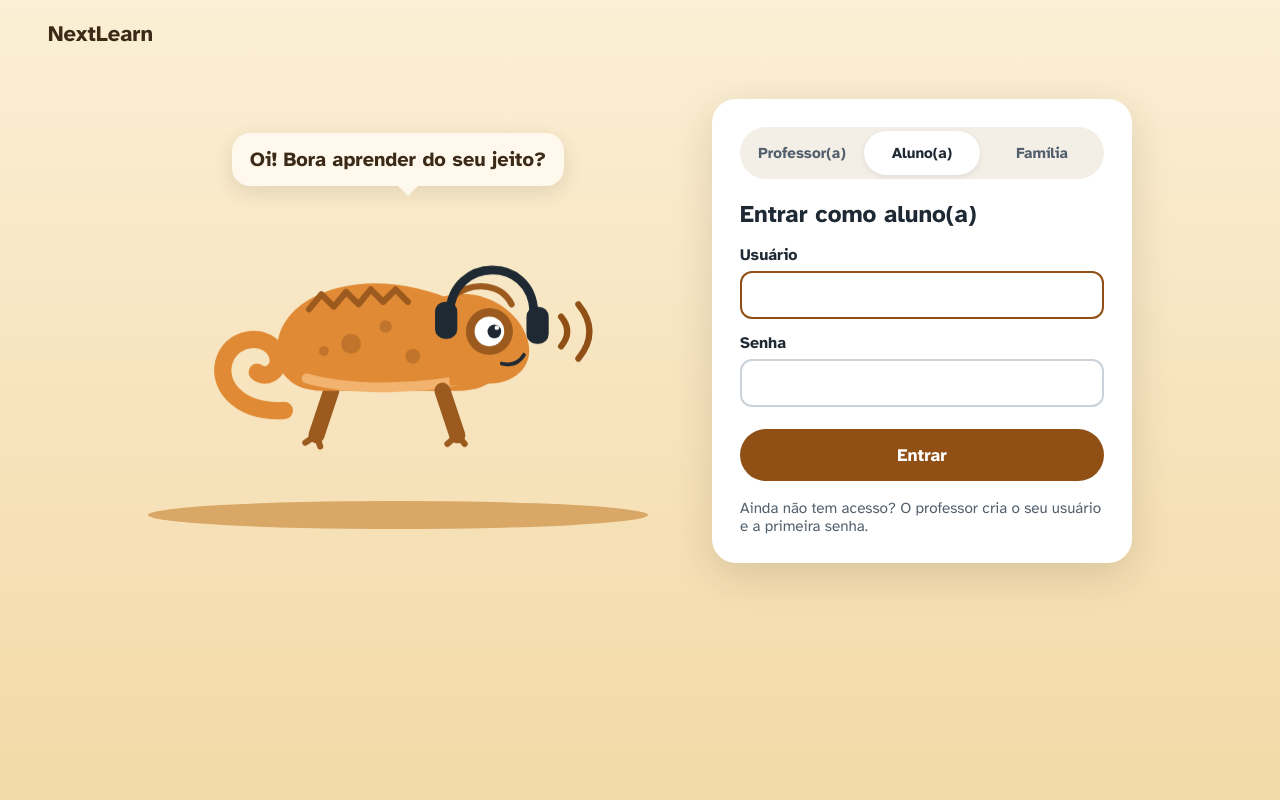
After one commit to JPedroti/nextlearn, a Django app: page /prototipo/login/ in a window 1280 px wide. The commit adds this page. Run offline with Django 5.2, Linux system fonts and the light colour scheme; parts of the project's set-up code (start-up, migrations or seed data) failed here and were passed over.

Commit message:
Login no visual do protótipo, mosca de disparo único e contas de teste locais
- /prototipo/login/: LoginView real com abas por papel e o Next na cor do perfil
- Língua pega a mosca uma vez só; tira os cartões 1-2-3 da pose inicial
- manage.py contas_teste: contas locais (senhas em arquivo ignorado pelo Git)
- docs/area_do_aluno.md e prompt 28 no histórico

Co-Authored-By: Claude Opus 5.5 <noreply@anthropic.com>
Claude-Session: https://claude.ai/code/session_01XC8XV6AQCESMcf9j8jDRau

```diff
--- a/apps/prototipo/urls.py
+++ b/apps/prototipo/urls.py
@@ -7,6 +7,7 @@ app_name = "prototipo"
 urlpatterns = [
     path("", views.inicio, name="inicio"),
     path("entrar/", views.entrada, name="entrada"),
+    path("login/", views.Login.as_view(), name="login"),
     path("aluno/", views.aluno, name="aluno"),
     path("aluno/aula/", views.aula, name="aula"),
     path("professor/", views.professor, name="professor"),
--- a/apps/prototipo/views.py
+++ b/apps/prototipo/views.py
@@ -1,5 +1,6 @@
 """Views do protótipo de design. Sem login e sem banco: tudo vem de dados.py, para desenhar a estrutura."""
 
+from django.contrib.auth.views import LoginView
 from django.shortcuts import render
 
 from apps.perfis.models import APOIOS, nomes_da_mascara
@@ -116,3 +117,25 @@ CENAS = [
 def entrada(request):
     """Tela de entrada com o mascote Next. Os botões levam ao login real (contas:entrar)."""
     return render(request, "prototipo/entrada.html", {"cenas": CENAS})
+
+
+# Login real no visual do protótipo: autentica no Usuario do time e manda para contas:inicio,
+# que redireciona pelo papel (professor -> painel, aluno -> aulas, família -> perfis).
+PERFIS_LOGIN = {
+    "professor": {"nome": "Professor(a)", "cor": "azul", "pose": "livro", "fala": "Bem-vindo de volta! Suas turmas estão te esperando."},
+    "aluno": {"nome": "Aluno(a)", "cor": "laranja", "pose": "fone", "fala": "Oi! Bora aprender do seu jeito?"},
+    "familia": {"nome": "Família", "cor": "lilas", "pose": "pizza", "fala": "Que bom ter vocês aqui. A família faz parte."},
+}
+
+
+class Login(LoginView):
+    template_name = "prototipo/login.html"
+    redirect_authenticated_user = True
+
+    def get_context_data(self, **kwargs):
+        contexto = super().get_context_data(**kwargs)
+        chave = self.request.GET.get("perfil") or self.request.POST.get("perfil") or "aluno"
+        contexto["perfil_chave"] = chave if chave in PERFIS_LOGIN else "aluno"
+        contexto["perfil"] = PERFIS_LOGIN[contexto["perfil_chave"]]
+        contexto["perfis"] = PERFIS_LOGIN
+        return contexto
--- a/static/prototipo/entrada.css
+++ b/static/prototipo/entrada.css
@@ -60,9 +60,9 @@ body.no-mar .ator { --pele: #2FA38F; --pele-escura: #1C6F61; --barriga: #8ED8C9;
 .next-svg .perna-frente { transform: rotate(var(--pf, 0deg)); }
 .next-svg .perna-tras { transform: rotate(var(--pt, 0deg)); }
 .next-svg .prop { display: none; }
-[data-pose="passos"] .prop-passos, [data-pose="livro"] .prop-livro, [data-pose="pizza"] .prop-pizza,
+[data-pose="livro"] .prop-livro, [data-pose="pizza"] .prop-pizza,
 [data-pose="fone"] .prop-fone, [data-pose="nadar"] .prop-mascara { display: inline; }
-[data-pose="passos"] .prop-passos, [data-pose="livro"] .prop-livro, [data-pose="pizza"] .prop-pizza, [data-pose="fone"] .prop-fone { animation: surgir .5s ease-out; }
+[data-pose="livro"] .prop-livro, [data-pose="pizza"] .prop-pizza, [data-pose="fone"] .prop-fone { animation: surgir .5s ease-out; }
 @keyframes surgir { from { opacity: 0; transform: translateY(10px); } to { opacity: 1; transform: none; } }
 .next-svg .pupila { animation: olhar 6s infinite; transform-box: fill-box; transform-origin: center; }
 @keyframes olhar { 0%, 40%, 100% { transform: translateX(0); } 50%, 80% { transform: translateX(-4px); } }
--- /dev/null
+++ b/static/prototipo/login.css
@@ -0,0 +1,55 @@
+/* Login do protótipo: deserto calmo, Next na cor do perfil e um cartão simples. Contraste >= 4,5:1. */
+* { box-sizing: border-box; }
+body { margin: 0; min-height: 100vh; font-family: "Atkinson Hyperlegible", system-ui, sans-serif; color: #3B2A17;
+  background: linear-gradient(#FBEFD5, #F3D9A7); --destaque: #8F4F15; }
+body[data-cor="laranja"] { --pele: #E08A35; --pele-escura: #9C5A1F; --barriga: #F2B36E; }
+body[data-cor="azul"]    { --pele: #5B9FD0; --pele-escura: #2F6E9C; --barriga: #B9D9EE; }
+body[data-cor="lilas"]   { --pele: #9B8CF5; --pele-escura: #5F51C7; --barriga: #C9C0FF; }
+:focus-visible { outline: 3px solid #FFB020; outline-offset: 3px; }
+
+.topo { padding: 20px clamp(16px, 4vw, 48px); }
+.marca { font-size: 1.375rem; font-weight: 700; color: #3B2A17; text-decoration: none; }
+
+.login { display: grid; grid-template-columns: 1fr minmax(320px, 420px); gap: clamp(24px, 5vw, 72px); align-items: center;
+  max-width: 1080px; margin: 0 auto; padding: 4vh clamp(16px, 4vw, 48px) 48px; }
+
+.lado-next { position: relative; display: flex; flex-direction: column; align-items: center; }
+.balao { position: relative; max-width: 360px; margin: 0 0 12px; padding: 14px 18px; border-radius: 18px; background: #FFF8EC;
+  font-size: 1.25rem; font-weight: 700; box-shadow: 0 6px 20px rgba(59, 42, 23, .12); }
+.balao::after { content: ""; position: absolute; left: 50%; bottom: -10px; border: 10px solid transparent; border-top-color: #FFF8EC; border-bottom: 0; }
+.next-login { width: min(420px, 90%); }
+.chao { width: min(520px, 100%); height: 28px; margin-top: -18px; border-radius: 50%; background: #D9A866; }
+
+/* SVG do Next (mesmas classes do _next.html) */
+.next-svg { display: block; width: 100%; height: auto; overflow: visible; }
+.next-svg .pele { fill: var(--pele); }
+.next-svg .pele-traco { stroke: var(--pele); }
+.next-svg .pele-escura-traco { stroke: var(--pele-escura); }
+.next-svg .pele-escura-fill { fill: var(--pele-escura); }
+.next-svg .barriga { stroke: var(--barriga); }
+.next-svg .destaque-fill { fill: var(--destaque); }
+.next-svg .destaque-traco { stroke: var(--destaque); }
+.next-svg .prop { display: none; }
+[data-pose="livro"] .prop-livro, [data-pose="pizza"] .prop-pizza, [data-pose="fone"] .prop-fone { display: inline; }
+.next-login { animation: respirar 4s ease-in-out infinite; }
+@keyframes respirar { 50% { transform: translateY(-6px); } }
+
+.cartao { padding: 28px; border-radius: 24px; background: #FFFFFF; box-shadow: 0 12px 40px rgba(59, 42, 23, .15); color: #1F2933; }
+.abas { display: flex; gap: 4px; padding: 4px; margin-bottom: 20px; border-radius: 999px; background: #F3EEE6; }
+.aba { flex: 1; min-height: 44px; display: grid; place-items: center; border-radius: 999px; color: #52606D; font-weight: 700; text-decoration: none; font-size: .95rem; }
+.aba.ativa { background: #FFFFFF; color: #1F2933; box-shadow: 0 2px 6px rgba(0, 0, 0, .08); }
+h1 { margin: 0 0 16px; font-size: 1.5rem; }
+label { display: block; margin: 14px 0 6px; font-weight: 700; }
+input[type="text"], input[type="password"] { width: 100%; min-height: 48px; padding: 0 14px; border: 2px solid #CBD2D9; border-radius: 12px; font: inherit; }
+input:focus { border-color: #8F4F15; outline: none; }
+.btn-entrar { width: 100%; min-height: 52px; margin-top: 22px; border: 0; border-radius: 999px; background: #8F4F15; color: #FFFFFF; font: inherit; font-size: 1.1rem; font-weight: 700; cursor: pointer; }
+.btn-entrar:hover { background: #733E0F; }
+.erro { margin: 0 0 8px; padding: 10px 14px; border-radius: 12px; background: #FDECEA; color: #8A1C12; }
+.ajuda { margin: 18px 0 0; color: #52606D; font-size: .95rem; }
+
+@media (max-width: 760px) {
+  .login { grid-template-columns: 1fr; padding-top: 0; }
+  .next-login { width: 220px; }
+  .balao { font-size: 1.05rem; }
+}
+@media (prefers-reduced-motion: reduce) { .next-login { animation: none; } }
--- a/templates/prototipo/_next.html
+++ b/templates/prototipo/_next.html
@@ -20,14 +20,6 @@
   <path d="M254 138 Q266 141 272 131" stroke="#1F2933" stroke-width="3" fill="none" stroke-linecap="round"/>
 
   <!-- PROPS: um por fala -->
-  <g class="prop prop-passos">
-    <rect x="282" y="168" width="40" height="30" rx="7" fill="#FFFFFF" stroke="#1F2933" stroke-width="3"/>
-    <rect x="296" y="132" width="40" height="30" rx="7" fill="#FFFFFF" stroke="#1F2933" stroke-width="3"/>
-    <rect x="300" y="96" width="36" height="30" rx="7" class="destaque-fill" stroke="#1F2933" stroke-width="3"/>
-    <text x="302" y="189" font-size="18" font-weight="700" text-anchor="middle" fill="#1F2933">1</text>
-    <text x="316" y="153" font-size="18" font-weight="700" text-anchor="middle" fill="#1F2933">2</text>
-    <text x="318" y="117" font-size="18" font-weight="700" text-anchor="middle" fill="#FFFFFF">3</text>
-  </g>
   <g class="prop prop-livro">
     <path d="M232 168 L280 156 L280 206 L232 214Z" fill="#FFFFFF" stroke="#1F2933" stroke-width="3" stroke-linejoin="round"/>
     <path d="M280 156 L326 166 L326 214 L280 206Z" fill="#FFFFFF" stroke="#1F2933" stroke-width="3" stroke-linejoin="round"/>
--- a/templates/prototipo/entrada.html
+++ b/templates/prototipo/entrada.html
@@ -144,17 +144,17 @@
     <h2 id="janela-titulo" data-titulo>Entrar como</h2>
     <p class="janela-sub" data-sub>Escolha quem você é. Depois é só usuário e senha.</p>
     <ul class="opcoes">
-      <li><a class="opcao-papel" href="{% url 'contas:entrar' %}?perfil=professor">
+      <li><a class="opcao-papel" href="{% url 'prototipo:login' %}?perfil=professor">
         <span class="papel-nome">Professor(a)</span>
         <span class="papel-desc" data-desc-entrar>Prepare a aula uma vez. Revise as versões e os apoios da turma.</span>
         <span class="papel-desc" data-desc-cadastro hidden>O acesso de professor é criado pela escola. Peça à coordenação.</span>
       </a></li>
-      <li><a class="opcao-papel" href="{% url 'contas:entrar' %}?perfil=aluno">
+      <li><a class="opcao-papel" href="{% url 'prototipo:login' %}?perfil=aluno">
         <span class="papel-nome">Aluno(a)</span>
         <span class="papel-desc" data-desc-entrar>Veja suas aulas no formato que ajuda você a aprender.</span>
         <span class="papel-desc" data-desc-cadastro hidden>Seu professor cria o seu usuário e a primeira senha.</span>
       </a></li>
-      <li><a class="opcao-papel" href="{% url 'contas:entrar' %}?perfil=familia">
+      <li><a class="opcao-papel" href="{% url 'prototipo:login' %}?perfil=familia">
         <span class="papel-nome">Família</span>
         <span class="papel-desc" data-desc-entrar>Conte como é o dia a dia de estudo e acompanhe os apoios.</span>
         <span class="papel-desc" data-desc-cadastro hidden>O professor cria o acesso da família junto com o do aluno.</span>
--- /dev/null
+++ b/templates/prototipo/login.html
@@ -0,0 +1,54 @@
+{% load static %}<!DOCTYPE html>
+<html lang="pt-br">
+<head>
+  <meta charset="utf-8">
+  <meta name="viewport" content="width=device-width, initial-scale=1">
+  <title>Entrar · NextLearn</title>
+  <link rel="preconnect" href="https://fonts.googleapis.com">
+  <link href="https://fonts.googleapis.com/css2?family=Atkinson+Hyperlegible:wght@400;700&display=swap" rel="stylesheet">
+  <link rel="stylesheet" href="{% static 'prototipo/login.css' %}">
+</head>
+<body data-cor="{{ perfil.cor }}">
+  <header class="topo">
+    <a href="{% url 'prototipo:entrada' %}" class="marca">NextLearn</a>
+  </header>
+
+  <main class="login">
+    <div class="lado-next" aria-hidden="true">
+      <p class="balao">{{ perfil.fala }}</p>
+      <div class="next-login" data-pose="{{ perfil.pose }}">{% include "prototipo/_next.html" %}</div>
+      <div class="chao"></div>
+    </div>
+
+    <section class="cartao" aria-labelledby="titulo">
+      <nav class="abas" aria-label="Quem está entrando">
+        {% for chave, p in perfis.items %}
+          <a href="?perfil={{ chave }}{% if next %}&amp;next={{ next|urlencode }}{% endif %}" class="aba{% if chave == perfil_chave %} ativa{% endif %}"{% if chave == perfil_chave %} aria-current="page"{% endif %}>{{ p.nome }}</a>
+        {% endfor %}
+      </nav>
+
+      <h1 id="titulo">Entrar como {{ perfil.nome|lower }}</h1>
+
+      {% if form.non_field_errors %}
+        <p class="erro" role="alert">Usuário ou senha não conferem. Confira e tente de novo.</p>
+      {% endif %}
+
+      <form method="post" novalidate>
+        {% csrf_token %}
+        <input type="hidden" name="perfil" value="{{ perfil_chave }}">
+        <input type="hidden" name="next" value="{{ next }}">
+        <label for="id_username">Usuário</label>
+        <input type="text" name="username" id="id_username" value="{{ form.username.value|default:'' }}" autocomplete="username" required autofocus>
+        <label for="id_password">Senha</label>
+        <input type="password" name="password" id="id_password" autocomplete="current-password" required>
+        <button type="submit" class="btn-entrar">Entrar</button>
+      </form>
+
+      <p class="ajuda">
+        {% if perfil_chave == "professor" %}O acesso de professor é criado pela escola.
+        {% else %}Ainda não tem acesso? O professor cria o seu usuário e a primeira senha.{% endif %}
+      </p>
+    </section>
+  </main>
+</body>
+</html>
```
Also changed, not shown: apps/prototipo/management/commands/contas_teste.py (added, +71 -0 lines), docs/area_do_aluno.md (added, +26 -0 lines), docs/historico_prompts/thiago.md (+6 -0 lines), static/prototipo/entrada.js (+19 -8 lines), apps/prototipo/management/__init__.py (added), apps/prototipo/management/commands/__init__.py (added), 2 other files.
